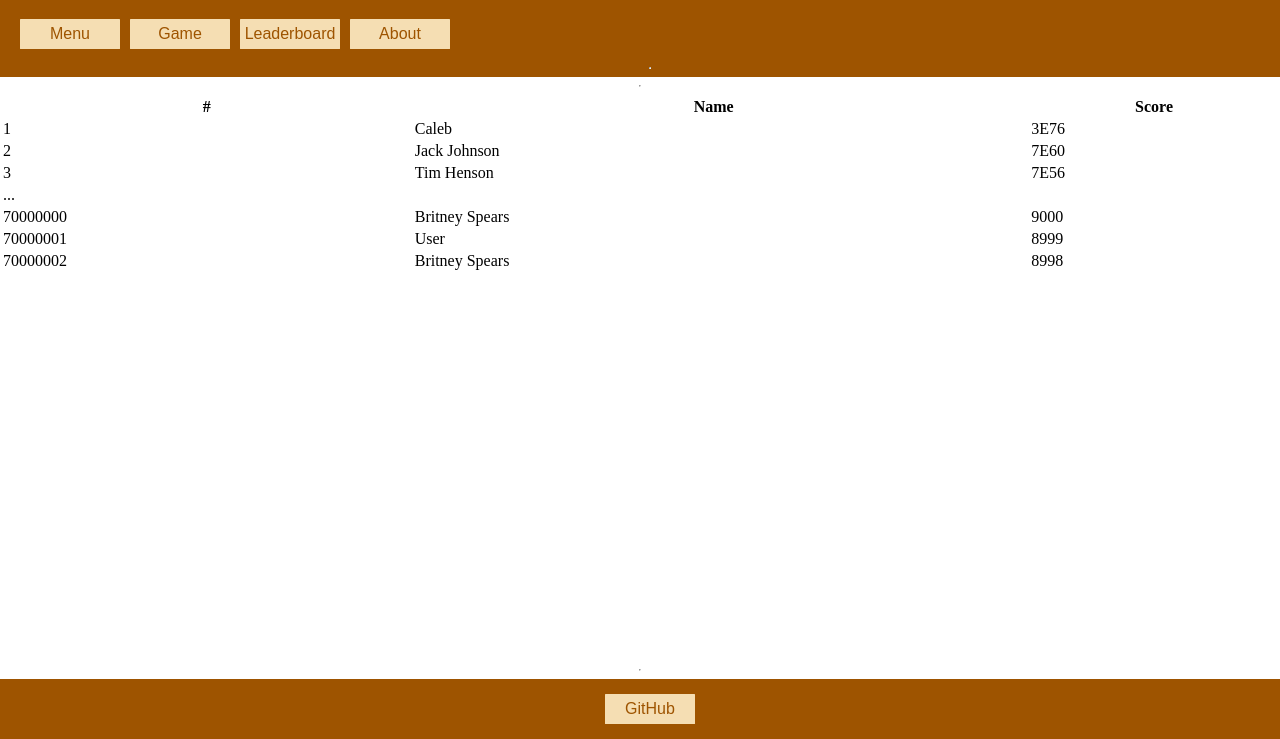
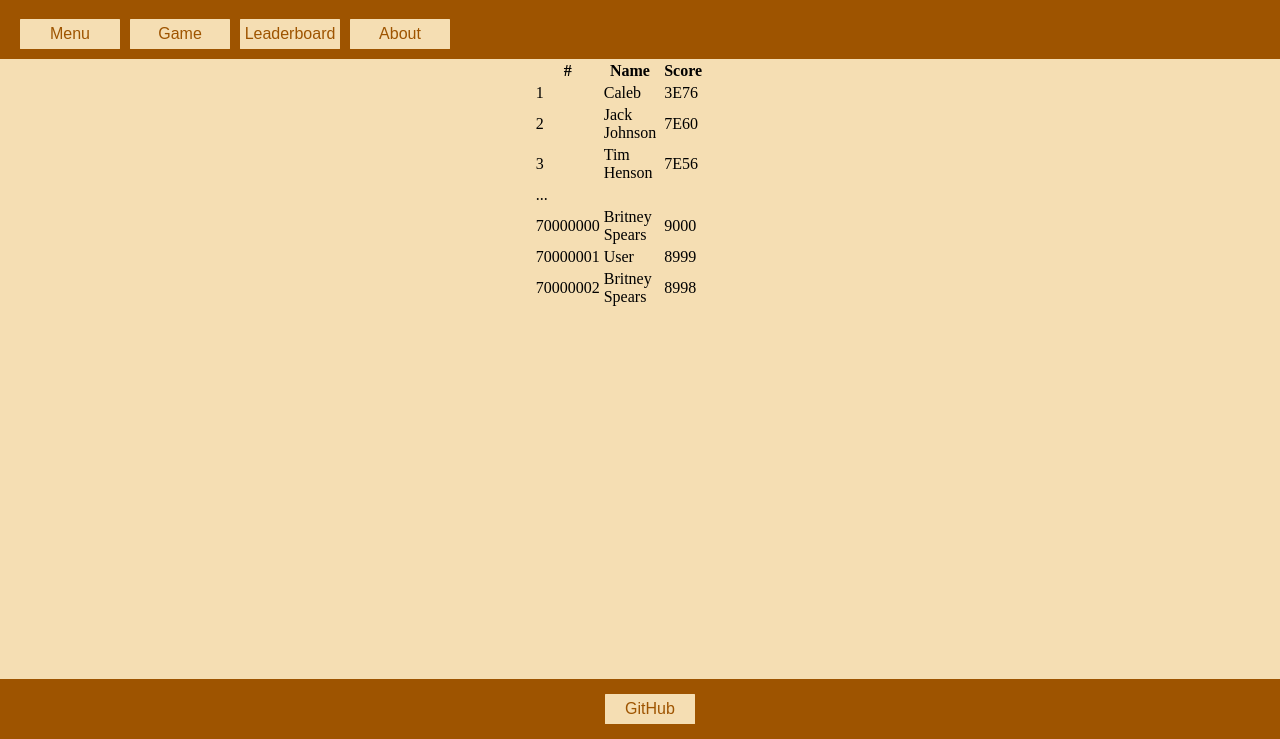
Before and after one commit to cds2005/startup, a plain HTML site: page leaderboard.html in a window 1280 px wide. Shown: the part 61-800 px from the top of the page. Drawn offline with Linux system fonts and the light colour scheme.

Commit message:
styles.css-start of leaderboard.html styling

```diff
--- a/leaderboard.html
+++ b/leaderboard.html
@@ -24,9 +24,9 @@
                 <button class = "menButton">About</button>
             </a>
         </nav>
-        <hr/>
     </header>
-        <hr />
+
+    <div class = "ldrbrdMain">
         <main>
             <table>
                 <thead>
@@ -79,8 +79,9 @@
                   </tr>
                 </tbody>
               </table>
+            </div>
+
         </main>
-        <hr />
         <footer>
           <a href = "https://github.com/cds2005/startup">
               <button class="footBut">GitHub</button>
--- a/style.css
+++ b/style.css
@@ -168,3 +168,19 @@ footer {
     border:0px;
     background-color:wheat;
 }
+
+
+/*leaderboard.html only css*/
+.ldrbrdMain{
+    background-color:wheat;
+    display:flex;
+    flex:3;
+    flex-direction:column;
+    align-items:center;
+
+
+}
+table{
+    width:80%;
+    border-width:50px;
+}
```
